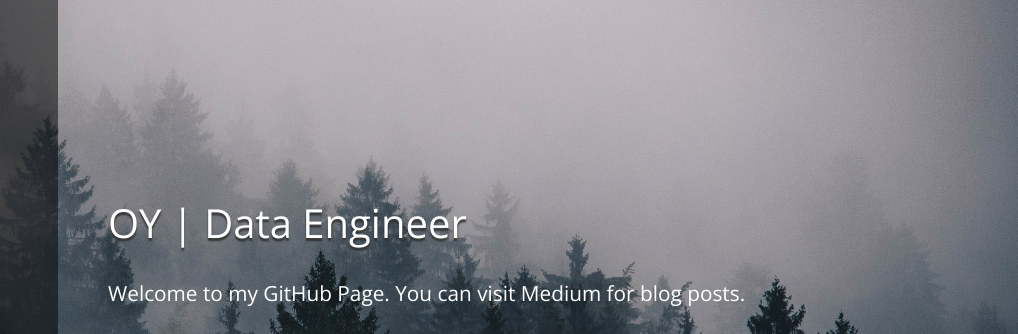
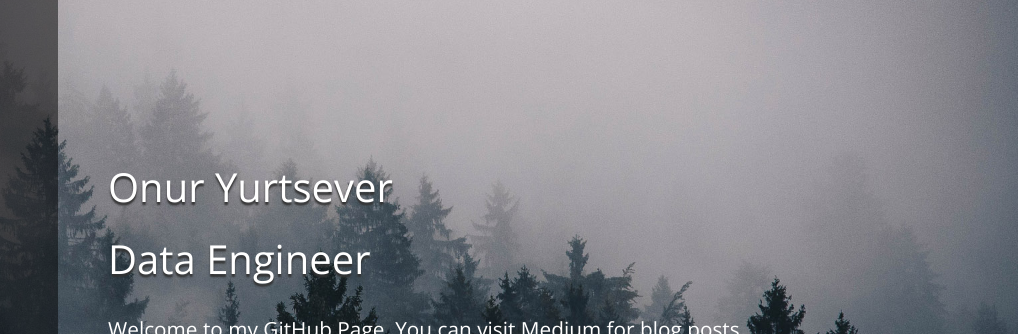
Before and after one commit to onuryurtsever/onuryurtsever.github.io, a plain HTML site: page index.html in a window 1280 px wide. Shown: the part 147-481 px from the top of the page, 262-1280 px from the left. Drawn offline with nearby package versions, Linux system fonts and the light colour scheme.

Commit message:
Update index.html

```diff
--- a/index.html
+++ b/index.html
@@ -94,7 +94,8 @@
 					<!-- section 1 -->
 					<section id="tm-section-1" class="tm-section">
 						<div class="ml-auto">
-							<header class="mb-4"><h1 class="tm-text-shadow">OY | Data Engineer</h1></header>
+							<header class="mb-4"><h1 class="tm-text-shadow">Onur Yurtsever</h1></header>
+							<header class="mb-4"><h1 class="tm-text-shadow">Data Engineer</h1></header>
 							<p class="mb-5 tm-font-big">Welcome to my GitHub Page. You can visit Medium for blog posts.</p>
 							<a href="https://github.com/onuryurtsever" class="btn tm-btn tm-font-big">Continue to GitHub...</a>
 							<!-- data-nav-link holds the ID of nav item, which means this link should behave the same as that nav item  -->
```
